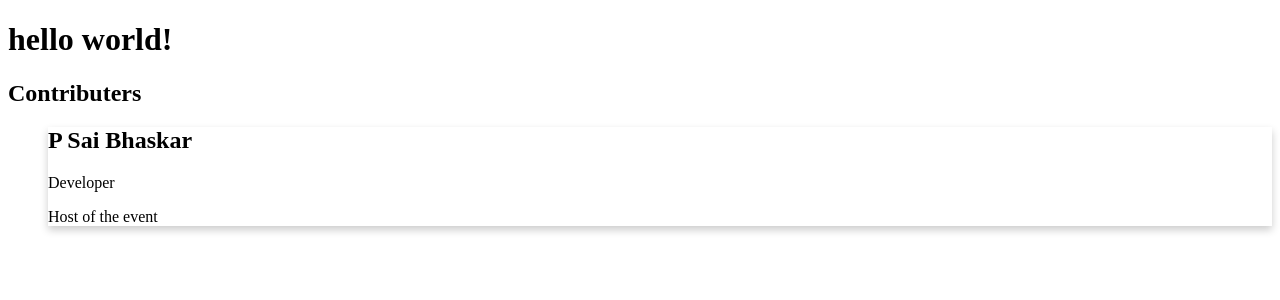
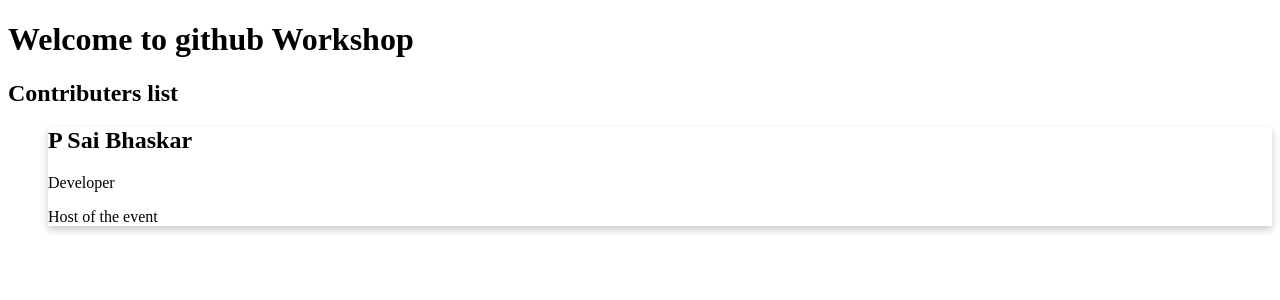
Before and after one commit to shashira/workshop, a Jekyll site: the page built from index.html, in a window 1280 px wide. Shown: the top 300 px of the page. Built offline with Jekyll 4.4.1, drawn with Linux system fonts in a browser that asks for light colours.

Commit message:
Update index.html

```diff
--- a/index.html
+++ b/index.html
@@ -3,8 +3,8 @@ layout: default
 title: Home
 ---
 <link rel ="stylesheet" type = "text/css" href="main.css">
-<h1>{{ "Hello World!" | downcase }}</h1>
-<h2>Contributers</h2>
+<h1>Welcome to github Workshop</h1>
+<h2>Contributers list</h2>
 <ul>
     {% for author in site.authors %}
       <div class="card">
```
